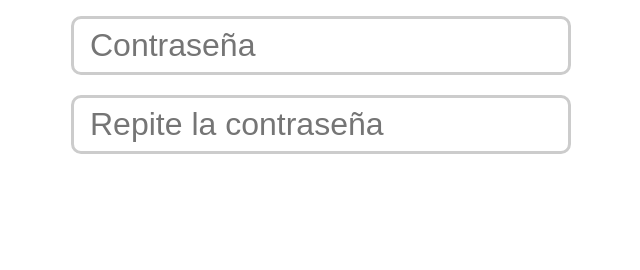
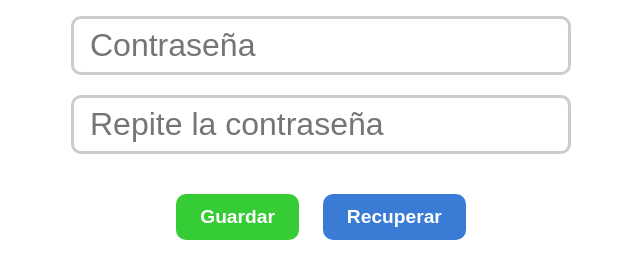
Before and after one commit to alvarikola/Tarea1-Dew, a PHP site: page / in a window 1280 px wide. Shown: the part 851-1121 px from the top of the page, without its empty margins (319-959 px from the left). Before the commit the page ends 1005 px from the top, so only its background shows below. Run offline with PHP 8.4, Linux system fonts and the light colour scheme.

Commit message:
terminado

```diff
--- a/Tarea5/index.html
+++ b/Tarea5/index.html
@@ -16,28 +16,28 @@
         <p>No más de dos separados por un espacio y que comiencen con mayúscula</p>
 
         <input class="normales" type="text" name="dni" placeholder="DNI">
-        <p>Debe ser un DNI válido</p>
+        <p>Debe ser un DNI válido, ej: 12345678A</p>
 
         <input class="normales" type="text" name="fechaNacimiento" placeholder="Fecha de nacmiento">
         <p>Debe ser en formato DD/MM/AAAA</p>
 
         <input class="normales" type="text" name="codigoPostal" placeholder="Codigo postal">
-        <p>Debe ser un código postal válido</p>
+        <p>Debe ser un código postal válido, ej: 35500</p>
 
         <input class="normales" type="text" name="email" placeholder="Email">
-        <p>Debe ser un email válido</p>
+        <p>Debe ser un email válido, ej: name@gmail.com</p>
 
         <input class="normales" type="text" name="telefonoFijo" placeholder="Teléfono fijo">
-        <p>Debe ser un número de teléfono fijo válido</p>
+        <p>Debe ser un número de teléfono fijo válido, ej: 988 88 88 88</p>
 
         <input class="normales" type="text" name="telefonoMovil" placeholder="Teléfono móvil">
-        <p>Debe ser un número de teléfono móvil válido</p>
+        <p>Debe ser un número de teléfono móvil válido, ej: 672 88 88 88</p>
 
         <input class="normales" type="text" name="iban" placeholder="IBAN">
-        <p>Debe ser un IBAN válido</p>
+        <p>Debe ser un IBAN válido, ej: ES12345678901234567890</p>
 
         <input class="normales" type="text" name="tarjetaCredito" placeholder="Tarjeta de crédito">
-        <p>Debe ser un número de tarjeta de crédito válido</p>
+        <p>Debe ser un número de tarjeta de crédito válido, ej: 1234 1234 1234 1234</p>
 
         <input class="contrasena" type="password" name="contrasena" placeholder="Contraseña">
         <p>Debe ser una contraseña válida, que contenga al menos 12 dígitos con letras, números y un carácter especial</p>
@@ -46,6 +46,11 @@
         <p>La contraseña no coincide con la anterior</p>
     </form>
 
+    <div class="botones">
+        <button id="guardar">Guardar</button>
+        <button id="recuperar">Recuperar</button>
+    </div>
+
     <script src="script.js"></script>
 </body>
 </html>
--- a/Tarea5/script.js
+++ b/Tarea5/script.js
@@ -13,9 +13,27 @@ const patterns = {
   contrasena: /^(?=.*[A-Za-z])(?=.*\d)(?=.*[@$?¡_\-])[A-Za-z\d@$?¡_\-]{12,}$/
 };
 
-// Lista con todos los inputs excepto el de contraseña
+// Objeto del formulario
+const formulario = {
+  nombre: "",
+  apellidos: "",
+  dni: "",
+  fechaNacimiento: "",
+  codigoPostal: "",
+  email: "",
+  telefonoFijo: "",
+  telefonoMovil: "",
+  iban: "",
+  tarjetaCredito: "",
+  contrasena: ""
+};
+
+// Elementos del html (inputs y botones)
 const inputs = document.querySelectorAll('input, .normales');
-const contrasenas = document.querySelectorAll('input, .contrasena');
+const contrasenas = document.querySelectorAll('.contrasena');
+const botonGuardar = document.querySelector('#guardar');
+const botonRecuperar = document.querySelector('#recuperar');
+
 
 // Recorrer los inputs uno por uno
 inputs.forEach((input) => {
@@ -36,22 +54,28 @@ inputs.forEach((input) => {
     }
   }
 
-  // Validar cada input con la expresion regular que tenga el mismo nombre
+  // Validar cada input con diferentes métodos:
   input.addEventListener('keyup', (e) => {
+    // Para todos los inputs comparando que la expresion regular tenga el mismo nombre
     validate(e.target, patterns[e.target.attributes.name.value]);
 
-    contrasenas.forEach((contrasena) => {
-      console.log(contrasena[0])
-      if(contrasena[0].attributes.value == contrasena[1].attributes.value) {
-        contrasena[1].className = 'valido';
-      } else {
-        contrasena[1].className = 'invalido';
-      }
-    })
+    console.log(contrasenas[0].value);
+    console.log(contrasenas[1].value);
+
+    // Para el repetir contraseña comprando si el valor de las dos contraseñas es el mismo
+    if(contrasenas[1].value == contrasenas[0].value) {
+      contrasenas[1].className = 'valido';
+    } else {
+      contrasenas[1].className = 'invalido';
+    }
+
+    // Guardar el valor en el objeto formulario
+    if (formulario.hasOwnProperty(e.target.name)) {
+        formulario[e.target.name] = e.target.value;
+    }
 
   });
 });
-
 
 // Función de validación 'validate' para validar el valor del campo del formulario (variable 'campo') utilizando la expresión regular (variable 'regex').
 function validate(campo, regex) {
@@ -62,3 +86,50 @@ function validate(campo, regex) {
       campo.className = 'invalido';
     }
 }
+
+// Ponerle la función guardar al clicar el boton
+botonGuardar.addEventListener('click', guardar);
+
+// Función para guardar el objeto en el sessionStorage
+function guardar() {
+  myJSON = JSON.stringify(formulario);
+  sessionStorage.setItem("formulario1", myJSON);
+  console.log("Formulario guardado")
+}
+
+// Ponerle la función recuperar al clicar el boton
+botonRecuperar.addEventListener('click', recuperar);
+
+// Función para recuperar los datos del sessionStorage
+function recuperar() {
+
+  // Recuperar
+  const text = sessionStorage.getItem("formulario1");
+  if (!text) return;
+
+  const datos = JSON.parse(text);
+  console.log("Formulario recuperado");
+
+  // Rellenar los inputs del formulario
+  for (let campo in datos) {
+    let input = document.querySelector(`input[name="${campo}"]`);
+    if (input) {
+      input.value = datos[campo];
+
+      // Actualizar el objeto formulario
+      formulario[campo] = datos[campo];
+
+      // Lanzar validación
+      if (patterns[campo]) {
+        validate(input, patterns[campo]);
+      }
+    }
+  }
+
+  // Validar las contraseñas entre sí
+  if (contrasenas[1].value === contrasenas[0].value) {
+    contrasenas[1].className = 'valido';
+  } else {
+    contrasenas[1].className = 'invalido';
+  }
+}
--- a/Tarea5/style.css
+++ b/Tarea5/style.css
@@ -18,8 +18,6 @@ input{
     border: 3px solid #ccc;
     outline: none !important;
 }
-
-/* Estilos de validación */
 
 input.valido{
     border-color: #36cc36;
@@ -42,3 +40,36 @@ input.invalido + p{
     height: auto;
     margin-bottom: 20px;
 }
+
+.botones {
+    width: 500px;
+    margin: 20px auto;
+    text-align: center;
+}
+
+button {
+    display: inline-block;
+    padding: 12px 24px;
+    margin: 10px 10px;
+    font-size: 1.2em;
+    font-weight: bold;
+    border-radius: 10px;
+    border: none;
+    color: white;
+}
+
+#guardar {
+    background-color: #36cc36;
+}
+
+#guardar:hover {
+    transform: scale(1.05);
+}
+
+#recuperar {
+    background-color: #3a7bd5;
+}
+
+#recuperar:hover {
+    transform: scale(1.05);
+}
```
